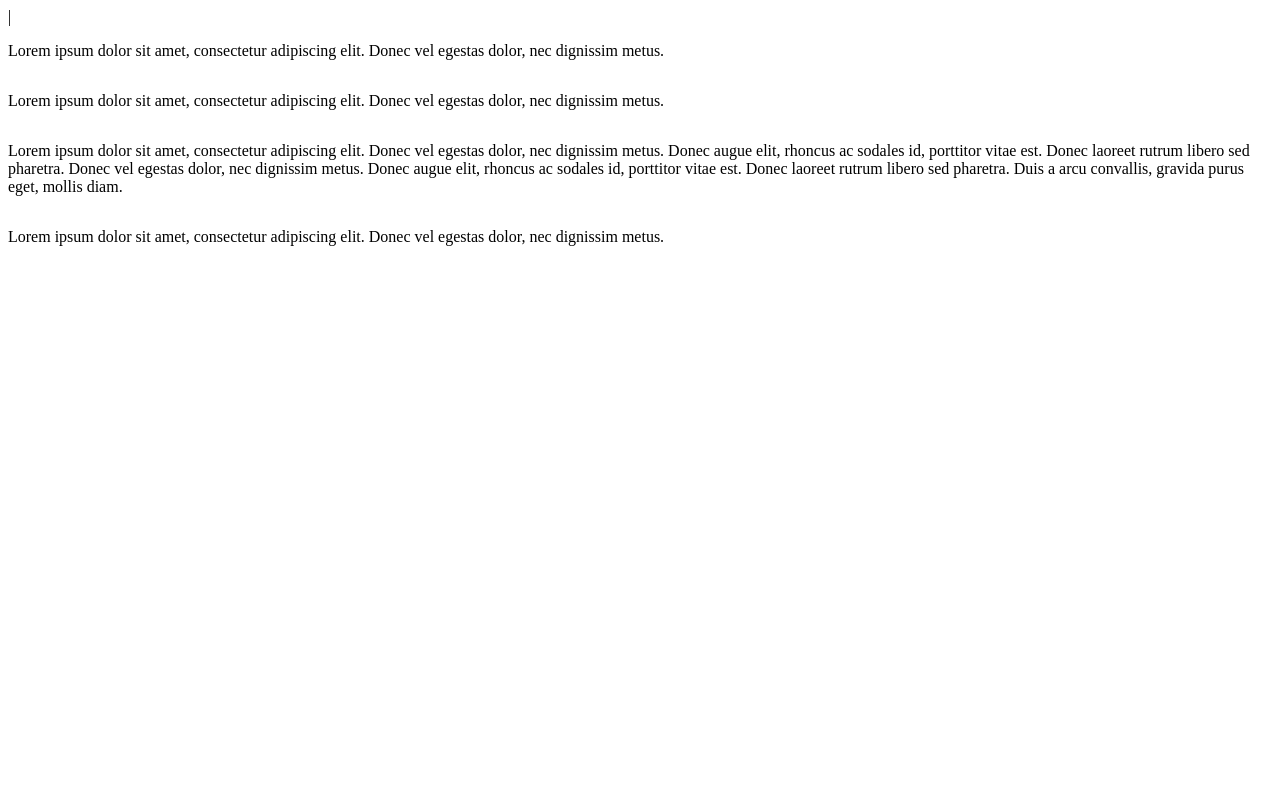
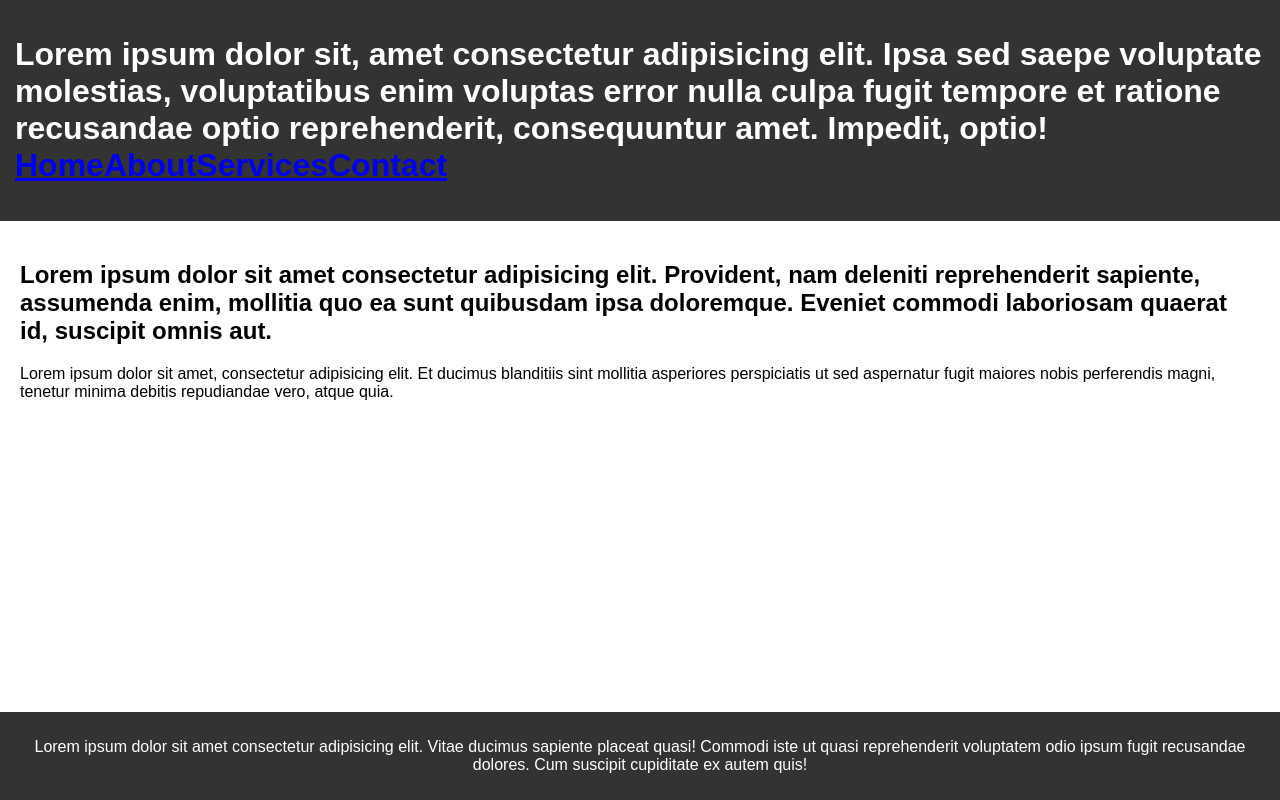
Before and after one commit to daybitt/165553266-WebDevFinalExam, a plain HTML site: page index.html in a window 1280 px wide. Drawn offline with Linux system fonts and the light colour scheme.

Commit message:
added more content for style

```diff
--- a/css/styles.css
+++ b/css/styles.css
@@ -1,22 +1,41 @@
-nav{
-    flex-direction: row;
-    justify-content: flex-start;
+body {
+    margin: 0;
+    display: flex;
+    flex-direction: column;
+    min-height: 100vh;
+    font-family: sans-serif;
+}
+
+header {
+    background-color: #333;
+    color: white;
+    padding: 15px;
+    display: flex;
+    justify-content: space-between;
+    align-items: center;
+}
+
+nav ul {
+    list-style: none;
+    padding: 0;
+    margin: 0;
+    display: flex;
+
 
 }
 
-header{
-    justify-content: space-evenly;
-    align-content: space-between;
+nav li a:hover {
+    background-color: #555;
 }
 
-main{
-    justify-content: space-evenly;
-    align-content: space-between;
+main {
+    flex : 1;
+    padding : 20px;
 }
 
-footer{
-    flex: content;
-    flex-direction: row;
-    justify-content: space-between;
-    align-self: auto;
+footer {
+    background-color: #333;
+    color: white;
+    text-align: center;
+    padding: 10px;
 }
--- a/index.html
+++ b/index.html
@@ -1,29 +1,45 @@
 <!DOCTYPE html>
 <html lang="en">
+
 <head>
     <meta charset="UTF-8">
     <meta name="viewport" content="width=device-width, initial-scale=1.0">
     <title>Document</title>
     <link rel="stylesheet" href="/css/styles.css">
 </head>
-<body>|
+
+<body>
     <header>
-        <p>Lorem ipsum dolor sit amet, consectetur adipiscing elit. Donec vel egestas dolor, nec dignissim metus.
+        <h1>
+            Lorem ipsum dolor sit, amet consectetur adipisicing elit. Ipsa sed saepe voluptate molestias, voluptatibus enim voluptas error nulla culpa fugit tempore et ratione recusandae optio reprehenderit, consequuntur amet. Impedit, optio!
+            <nav>
+                <ul>
+                    <li><a href="#">Home</a></li>
+                    <li><a href="#">About</a></li>
+                    <li><a href="#">Services</a></li>
+                    <li><a href="#">Contact</a></li>
+                </ul>
+            </nav>
+        </h1>
+    </header>
+
+    <main>
+        <section>
+            <h2>
+                Lorem ipsum dolor sit amet consectetur adipisicing elit. Provident, nam deleniti reprehenderit sapiente, assumenda enim, mollitia quo ea sunt quibusdam ipsa doloremque. Eveniet commodi laboriosam quaerat id, suscipit omnis aut.
+            </h2>
+            <p>
+                Lorem ipsum dolor sit amet, consectetur adipisicing elit. Et ducimus blanditiis sint mollitia asperiores perspiciatis ut sed aspernatur fugit maiores nobis perferendis magni, tenetur minima debitis repudiandae vero, atque quia.
+            </p>
+        </section>
+    </main>
+
+    <footer>
+        <p>
+            Lorem ipsum dolor sit amet consectetur adipisicing elit. Vitae ducimus sapiente placeat quasi! Commodi iste ut quasi reprehenderit voluptatem odio ipsum fugit recusandae dolores. Cum suscipit cupiditate ex autem quis!
         </p>
-        </header>
-    <nav>
-        <p>Lorem ipsum dolor sit amet, consectetur adipiscing elit. Donec vel egestas dolor, nec dignissim metus.
-        </p>
-        </nav>
-    <main>
-        <p>Lorem ipsum dolor sit amet, consectetur adipiscing elit. Donec vel egestas dolor, nec dignissim metus. Donec augue elit, rhoncus ac sodales id, porttitor vitae est. Donec laoreet rutrum libero sed pharetra.
+    </footer>
 
-        Donec vel egestas dolor, nec dignissim metus. Donec augue elit, rhoncus ac sodales id, porttitor vitae est. Donec laoreet rutrum libero sed pharetra. Duis a arcu convallis, gravida purus eget, mollis diam.
-        </p>
-    </main>
-    <footer>
-        <p>Lorem ipsum dolor sit amet, consectetur adipiscing elit. Donec vel egestas dolor, nec dignissim metus.
-        </p>
-        </footer>
 </body>
+
 </html>
```
